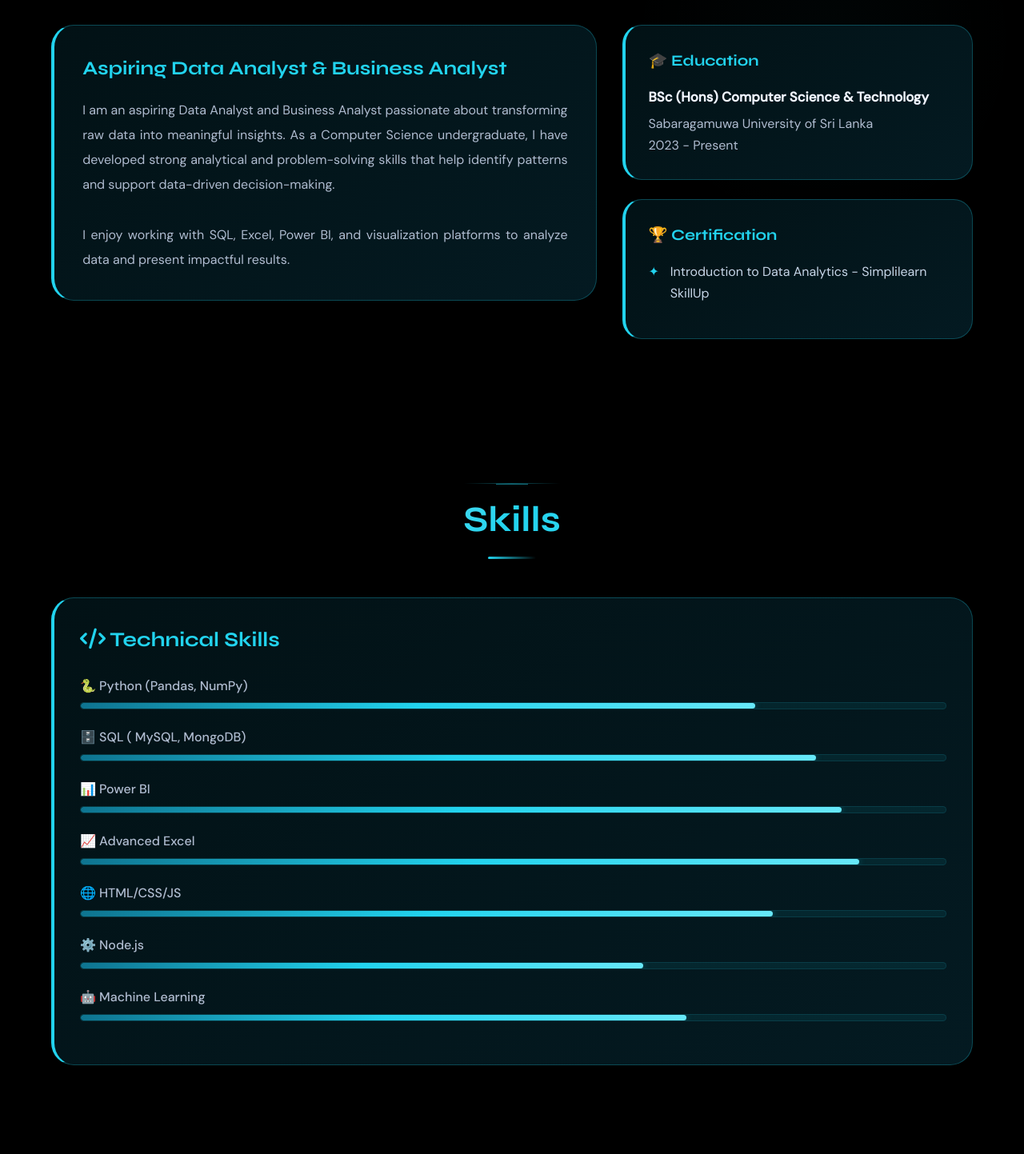
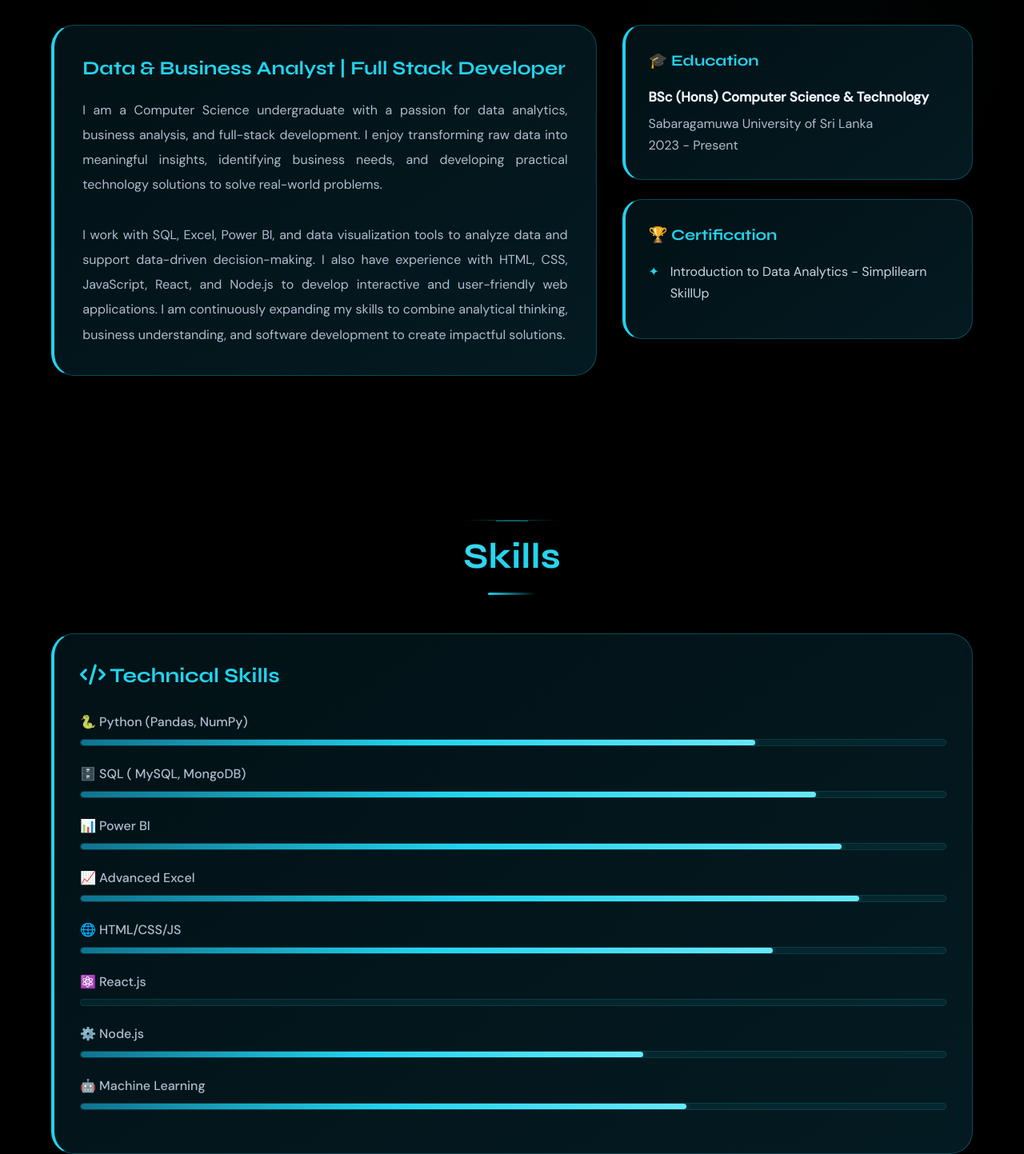
Before and after one commit to dehemisathsarani184-oss/Portfolio, a website: page index.html in a window 1280 px wide. Shown: the part 1000-2443 px from the top of the page at 80% size. Drawn offline with Linux system fonts and the light colour scheme; animation ran at ten frames a second.

Commit message:
Update index.html

```diff
--- a/index.html
+++ b/index.html
@@ -47,7 +47,7 @@
         <div class="container">
             <div class="hero-flex">
                 <div class="hero-text">
-                    <span class="badge"><i class="fas fa-chart-line"></i> Data Analyst | Business Analyst</span>
+                    <span class="badge"><i class="fas fa-chart-line"></i> Data & Business Analyst | Full Stack Developer </span>
                     <h1>Hello, I'm <span class="highlight">Dehemi Senevirathna</span></h1>
                     <br><p>🎓 Undergraduate | BSc (Hons) Computer Science & Technology</p>
                     <div class="hero-buttons">
@@ -76,18 +76,11 @@
             <div class="about-grid">
                 <div class="about-left">
                     <div class="about-intro-card">
-                        <h3 class="about-tagline">Aspiring Data Analyst & Business Analyst</h3>
+                        <h3 class="about-tagline">Data & Business Analyst | Full Stack Developer</h3>
                         <p class="about-content">
-                            I am an aspiring Data Analyst and Business Analyst
-                            passionate about transforming raw data into meaningful
-                            insights. As a Computer Science undergraduate,
-                            I have developed strong analytical and problem-solving
-                            skills that help identify patterns and support
-                            data-driven decision-making.
+                            I am a Computer Science undergraduate with a passion for data analytics, business analysis, and full-stack development. I enjoy transforming raw data into meaningful insights, identifying business needs, and developing practical technology solutions to solve real-world problems.
                             <br><br>
-                            I enjoy working with SQL, Excel, Power BI,
-                            and visualization platforms to analyze data
-                            and present impactful results.
+                            I work with SQL, Excel, Power BI, and data visualization tools to analyze data and support data-driven decision-making. I also have experience with HTML, CSS, JavaScript, React, and Node.js to develop interactive and user-friendly web applications. I am continuously expanding my skills to combine analytical thinking, business understanding, and software development to create impactful solutions.
                         </p>
                     </div>
                 </div>
@@ -136,6 +129,12 @@
                     <span>🌐 HTML/CSS/JS</span>
                     <div class="skill-bar"><div class="skill-progress web"></div></div>
                 </div>
+                <div class="skill-item">
+                <span>⚛️ React.js</span>
+                <div class="skill-bar">
+                    <div class="skill-progress react"></div>
+                </div>
+            </div>
                 <div class="skill-item">
                     <span>⚙️ Node.js </span>
                     <div class="skill-bar"><div class="skill-progress node"></div></div>
```
